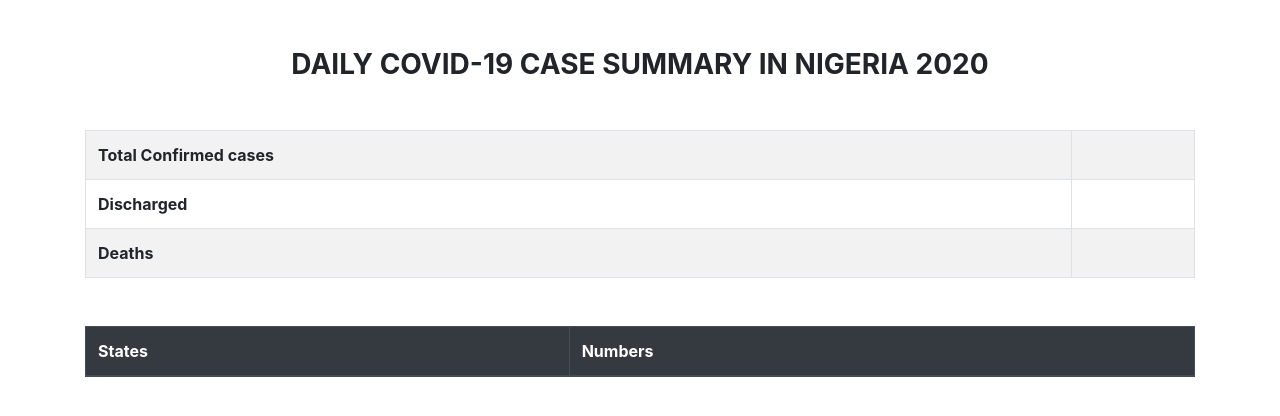
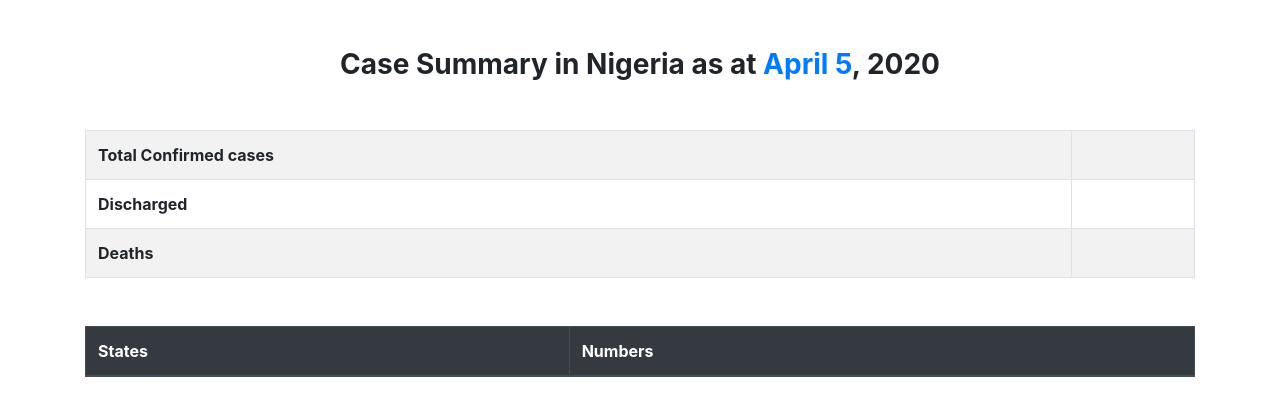
Before and after one commit to chunkingz/covid-19-Nigeria, a plain HTML site: page index.html in a window 1280 px wide. Drawn offline with nearby package versions, Linux system fonts and the light colour scheme; no server answers.

Commit message:
:syringe: update index

```diff
--- a/index.html
+++ b/index.html
@@ -13,7 +13,7 @@
 
 <div class="container">
 
-    <h3 class="text-center mt-5 mb-5"><b>DAILY COVID-19 CASE SUMMARY IN NIGERIA 2020</b></h3>
+    <h3 class="text-center mt-5 mb-5"><b>Case Summary in Nigeria as at <span class="text-primary"><span id="month">month</span> <span id="day">day</span></span>, 2020</b></h3>
 
 
     <div class="table-responsive">
@@ -59,6 +59,12 @@
 
 <script type="text/javascript">
 
+let d = new Date();
+const months = ["January","February","March","April","May","June","July","August","September","October","November","December"];
+document.getElementById("month").innerHTML = months[d.getMonth()];
+document.getElementById("day").innerHTML = d.getDate();
+
+
     $( async() => {
 
     // Initialize DOM variables.
```
